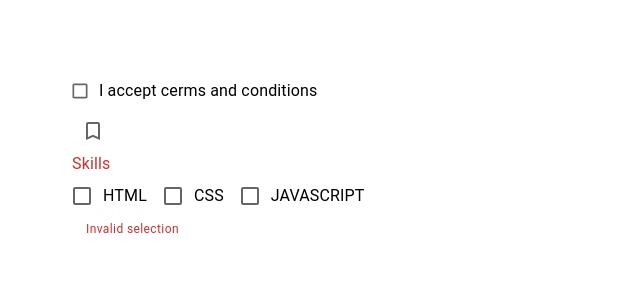
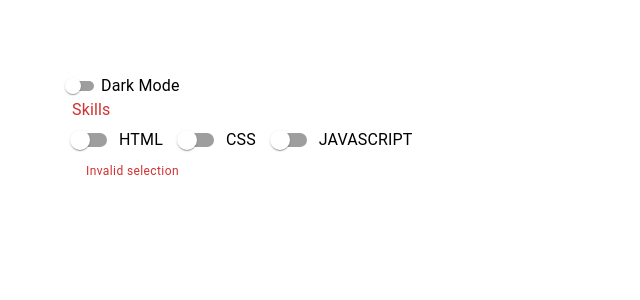
Before and after one commit to MuhdHanish/learnig_mui, a React (Vite) app: page / in a window 1280 px wide. Shown: the top 300 px of the page, without its empty margins (0-640 px from the left). Built offline with nearby package versions, Linux system fonts and the light colour scheme.

Commit message:
lesson 8 - rating

```diff
--- a/src/App.tsx
+++ b/src/App.tsx
@@ -1,5 +1,6 @@
 import './App.css'
-import MUICheckBox from './components/MUICheckBox'
+import MUISwitch from './components/MUISwitch'
+// import MUICheckBox from './components/MUICheckBox'
 // import { MUIRadioButton } from './components/MUIRadioButton'
 // import { MUISelectField } from './components/MUISelectField'
 // import { MUITextField } from './components/MUITextField'
@@ -15,7 +16,8 @@
         {/* <MUITextField /> */}
         {/* <MUISelectField/> */}
         {/* <MUIRadioButton/> */}
-        <MUICheckBox/>
+        {/* <MUICheckBox/> */}
+        <MUISwitch/>
       </div>
     </>
   )
--- /dev/null
+++ b/src/components/MUISwitch.tsx
@@ -0,0 +1,68 @@
+import React, { useState } from "react";
+import { Box, FormControl, FormControlLabel, FormGroup, FormHelperText, FormLabel, Switch } from "@mui/material";
+
+const MUISwitch = () => {
+    const [checked, setChecked] = useState<boolean>(false);
+    const handleChange = (event: React.ChangeEvent<HTMLInputElement>) => {
+        setChecked(event.target.checked);
+    };
+  const [skills, setSkills] = useState<string[]>([]);
+    const handleSkillChange = (event: React.ChangeEvent<HTMLInputElement>) => {
+        const index = skills.indexOf(event.target.value);
+        if (index === -1) {
+            setSkills([...skills, event.target.value]);
+        } else {
+            setSkills(skills.filter(skill => skill !== event.target.value));
+        }
+    }
+  return (
+    <Box>
+      <Box>
+        <FormControlLabel
+          label="Dark Mode"
+          control={<Switch checked={checked} onChange={handleChange} size="small" color="success" />}
+        />
+      </Box>
+      <Box>
+        <FormControl error>
+          <FormLabel>Skills</FormLabel>
+          <FormGroup row>
+            <FormControlLabel
+              label="HTML"
+              control={
+                <Switch
+                  value={"html"}
+                  checked={skills.includes("html")}
+                  onChange={handleSkillChange}
+                />
+              }
+            />
+            <FormControlLabel
+              label="CSS"
+              control={
+                <Switch
+                  value={"css"}
+                  checked={skills.includes("css")}
+                  onChange={handleSkillChange}
+                />
+              }
+            />
+            <FormControlLabel
+              label="JAVASCRIPT"
+              control={
+                <Switch
+                  value={"javascript"}
+                  checked={skills.includes("javascript")}
+                  onChange={handleSkillChange}
+                />
+              }
+            />
+          </FormGroup>
+          <FormHelperText>Invalid selection</FormHelperText>
+        </FormControl>
+      </Box>
+    </Box>
+  );
+}
+
+export default MUISwitch
```
